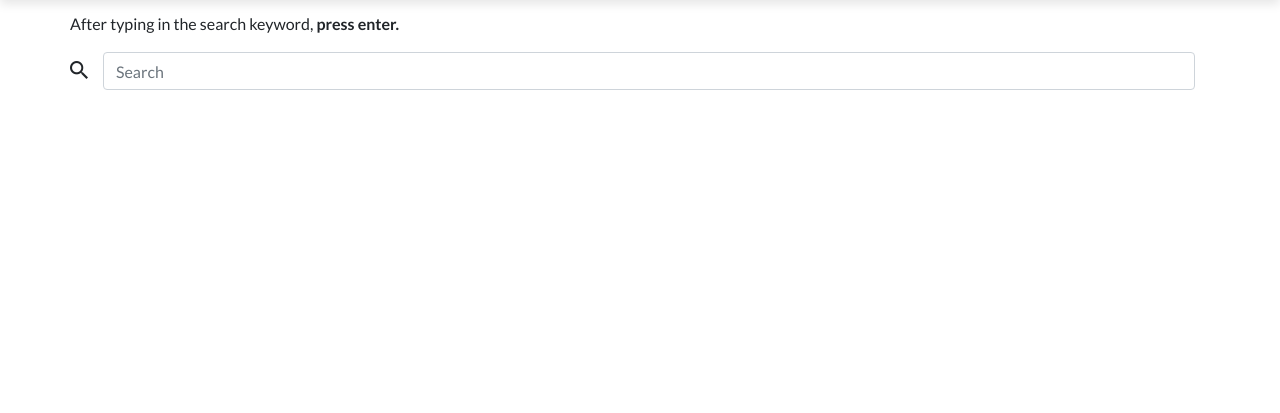
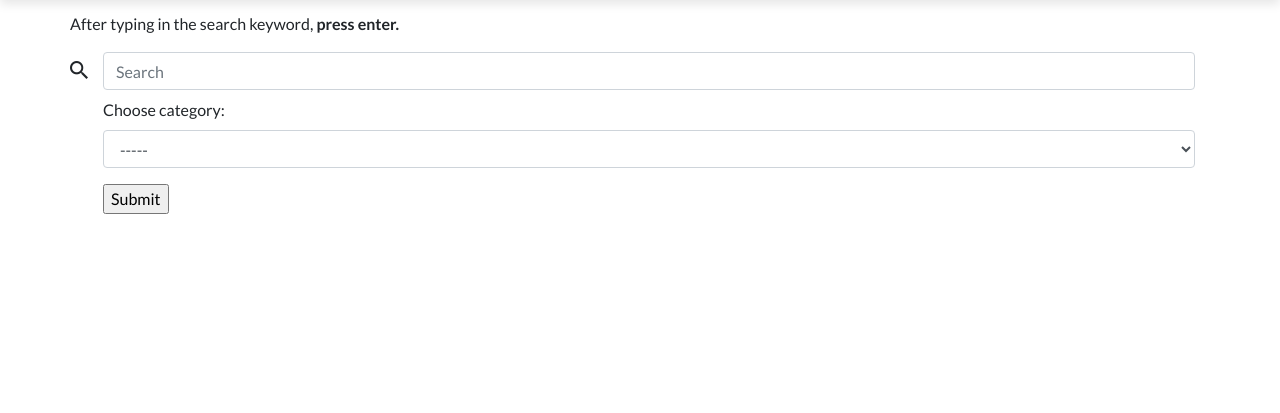
Before and after one commit to AlenKrga1/FreelanceSolution, a Django app: page /products/ in a window 1280 px wide. Shown: the part 84-497 px from the top of the page. Run offline with Django 3.2, Linux system fonts and the light colour scheme; data that the repository does not hold is empty; some libraries are stand-ins or nearby versions; some web fonts are replaced.

Commit message:
Products filter by category

```diff
--- a/products/models.py
+++ b/products/models.py
@@ -1,3 +1,4 @@
+from freelancesolution.enums import ProductType
 from django.contrib.auth.models import User
 from django.db import models
 
@@ -6,6 +7,7 @@ class Product(models.Model):
 	name = models.CharField(max_length = 200)
 	description = models.TextField()
 	price = models.IntegerField(default = 0)
+	product_type = models.CharField(max_length=15, choices=[(tag.name, tag.value) for tag in ProductType], null = True, blank = True)
 	img = models.ImageField(upload_to = 'products')
 	high_res = models.ImageField(upload_to = 'products', null = True, blank = True)
 
--- a/products/templates/products.html
+++ b/products/templates/products.html
@@ -14,6 +14,16 @@
         <div class="col">
             <form method="GET" action="">
                 <input name="search" placeholder="Search" class="form-control">
+                <div class="form-group mt-2">
+                    <label for="category">Choose category:</label>
+                    <select name="category" class="form-control" id="category">
+                        <option value="">-----</option>
+                        <option value="ICON" {% if request.GET.category == 'ICON' %} selected {% endif %}>Icons</option>
+                        <option value="LOGO" {% if request.GET.category == 'LOGO' %} selected {% endif %}>Logos</option>
+                        <option value="POSTER" {% if request.GET.category == 'POSTER' %} selected {% endif %}>Posters</option>
+                    </select>
+                </div>
+                <input type="submit">
             </form>
         </div>
     </div>
--- a/products/views.py
+++ b/products/views.py
@@ -1,14 +1,13 @@
+from freelancesolution.enums import ProductType
 from django.views.generic import ListView
 from django.shortcuts import render
 from .models import Product
 
 def products(request):
-	search_param = request.GET.get('search')
+	search_param = request.GET.get('search', '')
+	category_param = request.GET.get('category', '')
 
-	if search_param:
-		products = Product.objects.filter(name__icontains = search_param)
-	else:
-		products = Product.objects.all()
+	products = Product.objects.filter(name__icontains = search_param, product_type__icontains = category_param)
 
 	return render(request, 'products.html', {'products': products})
 
```
Also changed, not shown: orders/migrations/0002_auto_20200729_1304.py (added), products/migrations/0005_product_product_type.py (added).
